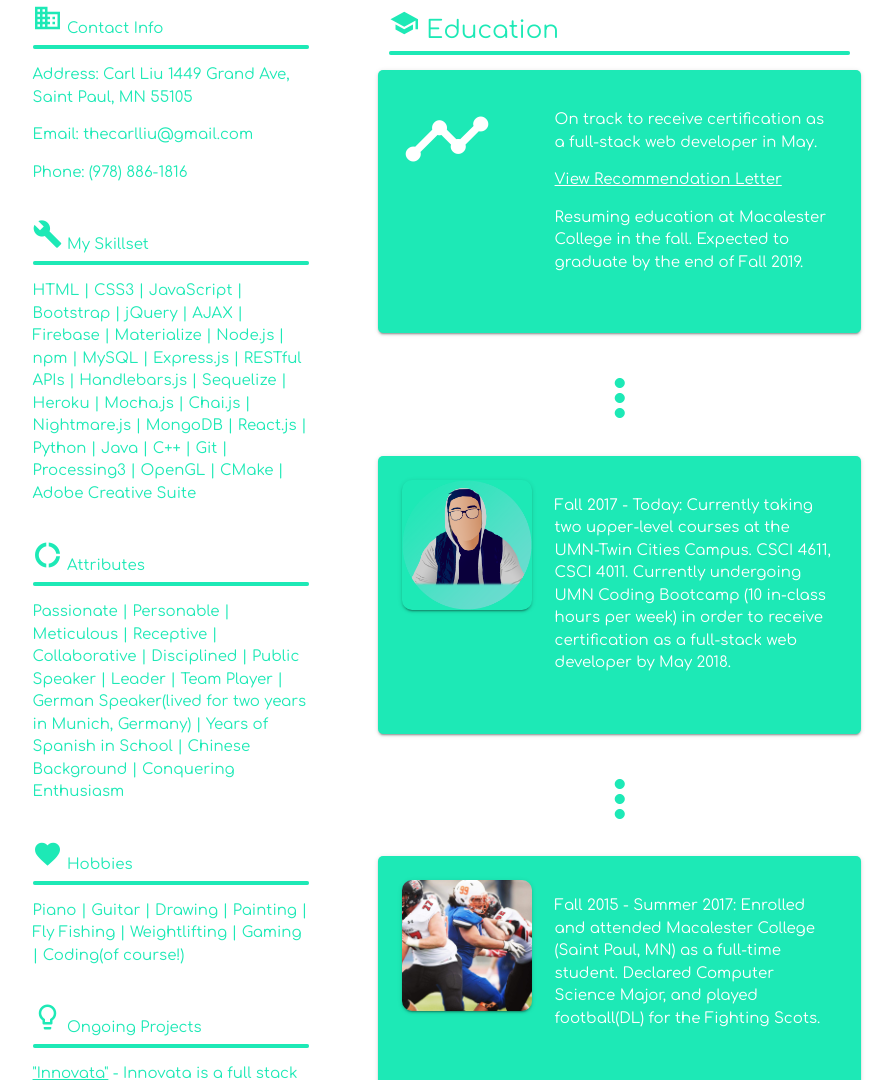
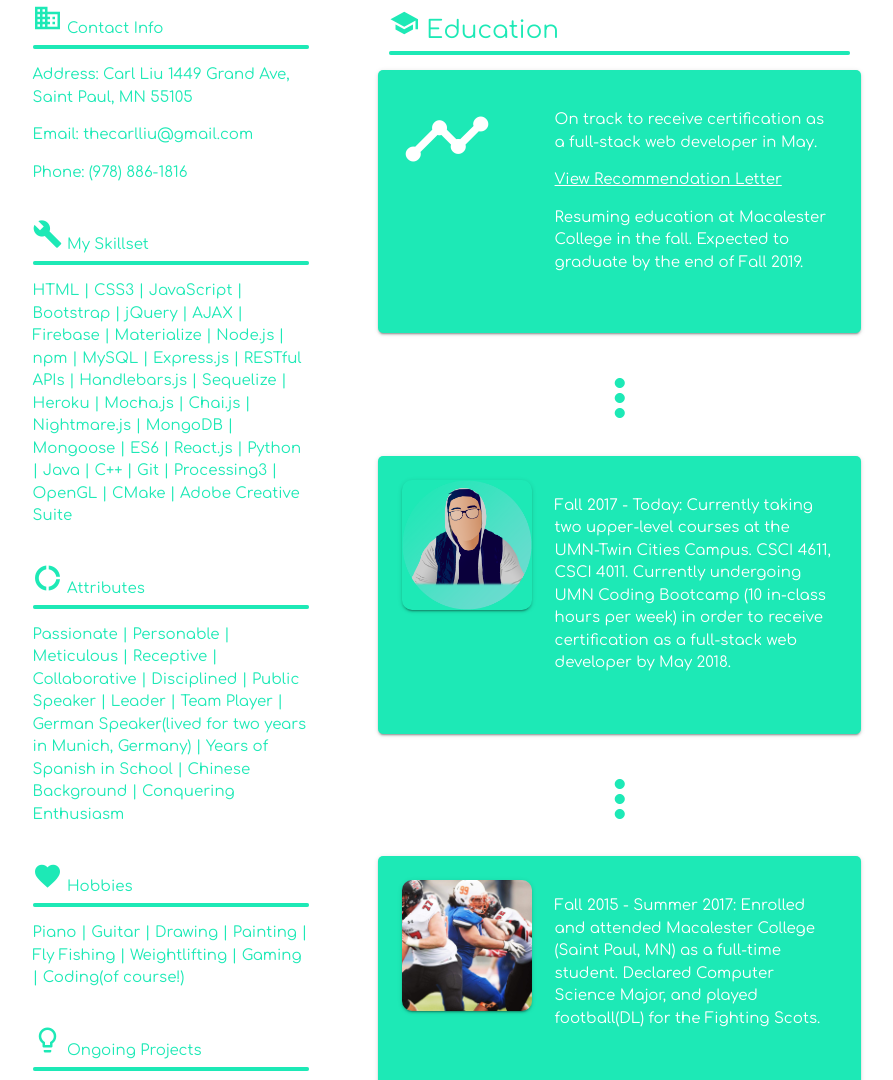
Before and after one commit to thecarlliu/my-resume, a plain HTML site: page index.html in a window 1280 px wide. Shown: the part 622-1702 px from the top of the page, without its empty margins (193-1086 px from the left). Drawn offline with nearby package versions, Linux system fonts and the light colour scheme.

Commit message:
Updated skills

```diff
--- a/index.html
+++ b/index.html
@@ -83,7 +83,7 @@
                     </span>
                     </h6>
                     <p class="teal-text text-accent-3">
-                        HTML | CSS3 | JavaScript | Bootstrap | jQuery | AJAX | Firebase | Materialize | Node.js | npm | MySQL | Express.js | RESTful APIs | Handlebars.js | Sequelize | Heroku | Mocha.js | Chai.js | Nightmare.js | MongoDB | React.js | Python | Java | C++ | Git | Processing3 | OpenGL | CMake | Adobe Creative Suite
+                        HTML | CSS3 | JavaScript | Bootstrap | jQuery | AJAX | Firebase | Materialize | Node.js | npm | MySQL | Express.js | RESTful APIs | Handlebars.js | Sequelize | Heroku | Mocha.js | Chai.js | Nightmare.js | MongoDB | Mongoose | ES6 | React.js | Python | Java | C++ | Git | Processing3 | OpenGL | CMake | Adobe Creative Suite
                     </p>
                 </div>
                 <div class="row">
```
